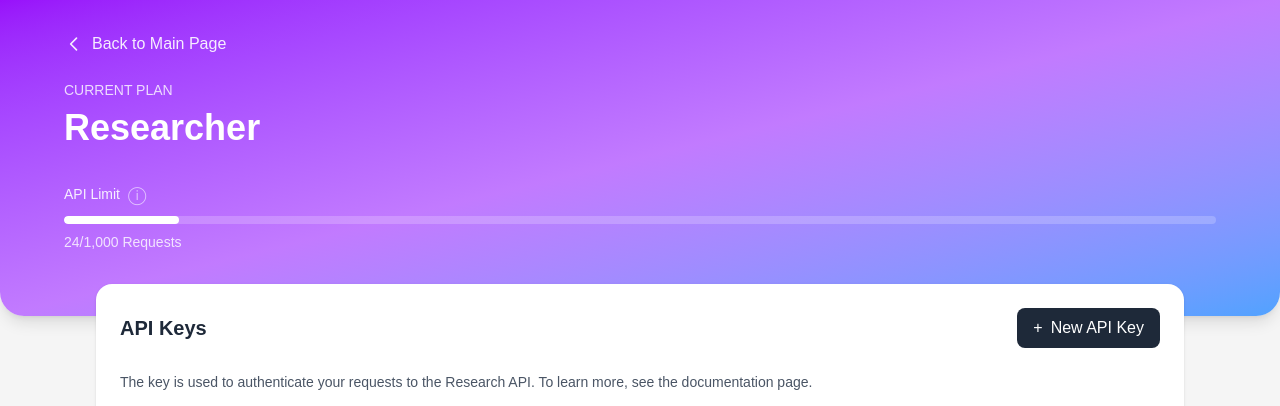
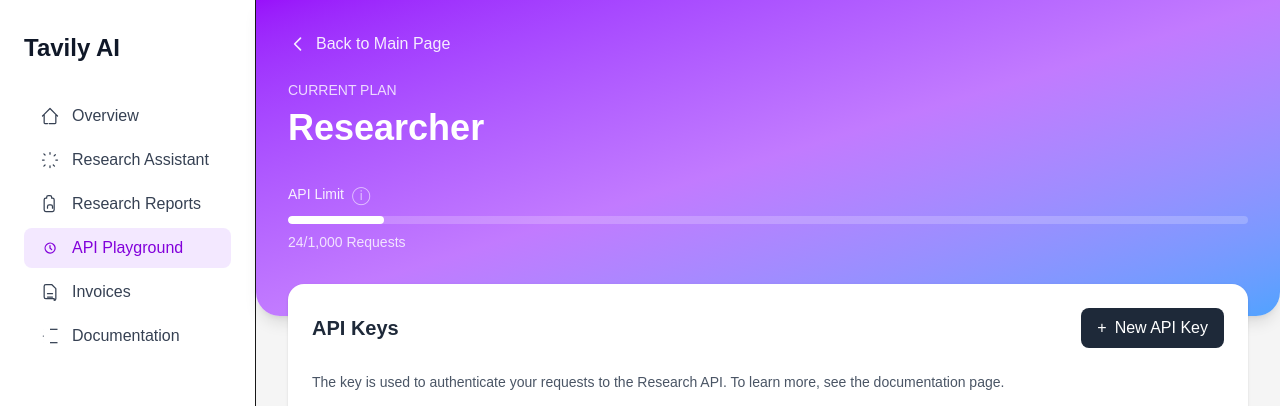
Before and after one commit to jbotes/CursorApplication, a Next.js app in the folder jorell2/: page /api-keys in a window 1280 px wide. Shown: the top 406 px of the page. Built offline with nearby package versions, Linux system fonts and the light colour scheme; no server answers; the database is empty.

Commit message:
AddedSideBar
AddedSideBar

```diff
--- a/jorell2/src/app/api-keys/page.js
+++ b/jorell2/src/app/api-keys/page.js
@@ -3,6 +3,7 @@
 import { useState, useEffect } from "react";
 import Link from "next/link";
 import { supabase } from '@/lib/supabase';
+import Sidebar from "../../components/Sidebar";
 
 export default function APIKeysPage() {
   const [apiKeys, setApiKeys] = useState([]);
@@ -184,7 +185,9 @@
   };
 
   return (
-    <div className="min-h-screen bg-[#f5f5f5]">
+    <div className="flex min-h-screen">
+      <Sidebar />
+      <div className="flex-1 bg-[#f5f5f5]">
         {/* Toast Notification */}
         {showToast && (
           <div className="fixed top-6 left-1/2 transform -translate-x-1/2 z-50 bg-gray-100 border border-gray-300 text-gray-900 px-6 py-3 rounded-xl shadow flex items-center gap-3 min-w-[280px] max-w-[90vw]">
@@ -479,5 +482,6 @@
           </div>
         )}
       </div>
+    </div>
   );
 }
--- a/jorell2/src/app/page.js
+++ b/jorell2/src/app/page.js
@@ -1,9 +1,12 @@
 import Image from "next/image";
 import Link from "next/link";
+import Sidebar from "../components/Sidebar";
 
 export default function Home() {
   return (
-    <div className="grid grid-rows-[20px_1fr_20px] items-center justify-items-center min-h-screen p-8 pb-20 gap-16 sm:p-20 font-[family-name:var(--font-geist-sans)]">
+    <div className="flex min-h-screen">
+      <Sidebar />
+      <div className="flex-1 grid grid-rows-[20px_1fr_20px] items-center justify-items-center p-8 pb-20 gap-16 sm:p-20 font-[family-name:var(--font-geist-sans)] bg-[#f5f5f5]">
         <main className="flex flex-col gap-[32px] row-start-2 items-center sm:items-start">
           <Image
             className="dark:invert"
@@ -113,5 +116,6 @@
           </a>
         </footer>
       </div>
+    </div>
   );
 }
--- /dev/null
+++ b/jorell2/src/components/Sidebar.js
@@ -0,0 +1,80 @@
+"use client";
+
+import Link from 'next/link';
+import { usePathname } from 'next/navigation';
+
+const navItems = [
+  {
+    label: 'Overview',
+    href: '/dashboards',
+    icon: (
+      <svg width="20" height="20" fill="none" stroke="currentColor" strokeWidth="1.5" viewBox="0 0 24 24"><path d="M3 12l2-2m0 0l7-7 7 7M5 10v10a1 1 0 001 1h3m10-11l2 2m-2-2v10a1 1 0 01-1 1h-3m-4 0h4" strokeLinecap="round" strokeLinejoin="round"/></svg>
+    ),
+  },
+  {
+    label: 'Research Assistant',
+    href: '/assistant',
+    icon: (
+      <svg width="20" height="20" fill="none" stroke="currentColor" strokeWidth="1.5" viewBox="0 0 24 24"><path d="M12 3v2m0 14v2m9-9h-2M5 12H3m15.364-6.364l-1.414 1.414M6.05 17.95l-1.414 1.414m12.728 0l-1.414-1.414M6.05 6.05L4.636 4.636" strokeLinecap="round" strokeLinejoin="round"/></svg>
+    ),
+  },
+  {
+    label: 'Research Reports',
+    href: '/reports',
+    icon: (
+      <svg width="20" height="20" fill="none" stroke="currentColor" strokeWidth="1.5" viewBox="0 0 24 24"><path d="M9 17v-2a2 2 0 012-2h2a2 2 0 012 2v2m-6 4h6a2 2 0 002-2V7a2 2 0 00-2-2h-1V4a2 2 0 00-2-2h-2a2 2 0 00-2 2v1H7a2 2 0 00-2 2v12a2 2 0 002 2z" strokeLinecap="round" strokeLinejoin="round"/></svg>
+    ),
+  },
+  {
+    label: 'API Playground',
+    href: '/api-keys',
+    icon: (
+      <svg width="20" height="20" fill="none" stroke="currentColor" strokeWidth="1.5" viewBox="0 0 24 24"><path d="M16.24 7.76a6 6 0 11-8.48 8.48 6 6 0 018.48-8.48z"/><path d="M12 9v3l2 2" strokeLinecap="round" strokeLinejoin="round"/></svg>
+    ),
+  },
+  {
+    label: 'Invoices',
+    href: '/invoices',
+    icon: (
+      <svg width="20" height="20" fill="none" stroke="currentColor" strokeWidth="1.5" viewBox="0 0 24 24"><path d="M9 14h6m-6 4h6m2 2H7a2 2 0 01-2-2V5a2 2 0 012-2h7l5 5v12a2 2 0 01-2 2z" strokeLinecap="round" strokeLinejoin="round"/></svg>
+    ),
+  },
+  {
+    label: 'Documentation',
+    href: '/docs',
+    icon: (
+      <svg width="20" height="20" fill="none" stroke="currentColor" strokeWidth="1.5" viewBox="0 0 24 24"><path d="M12 20h9"/><path d="M12 4h9"/><path d="M4 4h.01"/><path d="M4 20h.01"/><path d="M4 8h.01"/><path d="M4 16h.01"/><path d="M4 12h.01" strokeLinecap="round" strokeLinejoin="round"/></svg>
+    ),
+  },
+];
+
+export default function Sidebar() {
+  const pathname = usePathname();
+
+  return (
+    <aside className="w-64 min-h-screen bg-white border-r flex flex-col py-8 px-6">
+      <div className="mb-8">
+        <span className="text-2xl font-bold text-gray-900">Tavily AI</span>
+      </div>
+      <nav className="flex flex-col gap-1">
+        {navItems.map((item) => {
+          const isActive = pathname === item.href || (item.href !== '/' && pathname.startsWith(item.href));
+          return (
+            <Link
+              key={item.href}
+              href={item.href}
+              className={`flex items-center gap-3 px-4 py-2 rounded-lg font-medium text-[16px] transition-colors ${
+                isActive
+                  ? 'bg-purple-100 text-purple-700' // highlighted
+                  : 'text-gray-700 hover:bg-gray-100'
+              }`}
+            >
+              <span>{item.icon}</span>
+              {item.label}
+            </Link>
+          );
+        })}
+      </nav>
+    </aside>
+  );
+}
```
Lines whose indentation alone changed are shown as unchanged.
